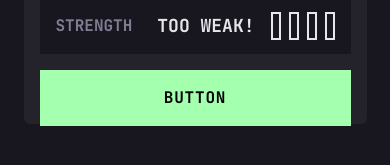
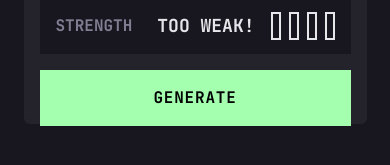
Before and after one commit to planetoida90210/password-generator, a Next.js app: page / in a window 390 px wide. Shown: the part 483-648 px from the top of the page. Built offline with nearby package versions, Linux system fonts and the light colour scheme.

Commit message:
finish buton css

```diff
--- a/components/Button.jsx
+++ b/components/Button.jsx
@@ -2,7 +2,7 @@ import React from 'react'
 
 const Button = () => {
   return (
-    <div className="h-[56px] md:h-[65px] w-[311px] md:w-[476px] px-[32px] bg-[#A4FFAF] flex justify-center items-center uppercase tracking-wider text-[16px] md:text-[18px]">Button</div>
+    <div className="h-[56px] md:h-[65px] w-[311px] md:w-[476px] px-[32px] bg-[#A4FFAF] hover:bg-transparent hover:text-[#A4FFAF] hover:border-[#A4FFAF] hover:border-2 transition flex justify-center items-center uppercase tracking-wider text-[16px] md:text-[18px] cursor-pointer">Generate</div>
   )
 }
 
--- a/styles/globals.css
+++ b/styles/globals.css
@@ -31,6 +31,7 @@ input[type=range]::-webkit-slider-thumb {
   border-radius: 50%;
   background: #A4FFAF;
   margin-top: calc(8px * 0.5 - max(28px * 0.5,2px));
+  cursor: pointer;
 }
 
 input[type=range]::-webkit-slider-thumb:active {
```
